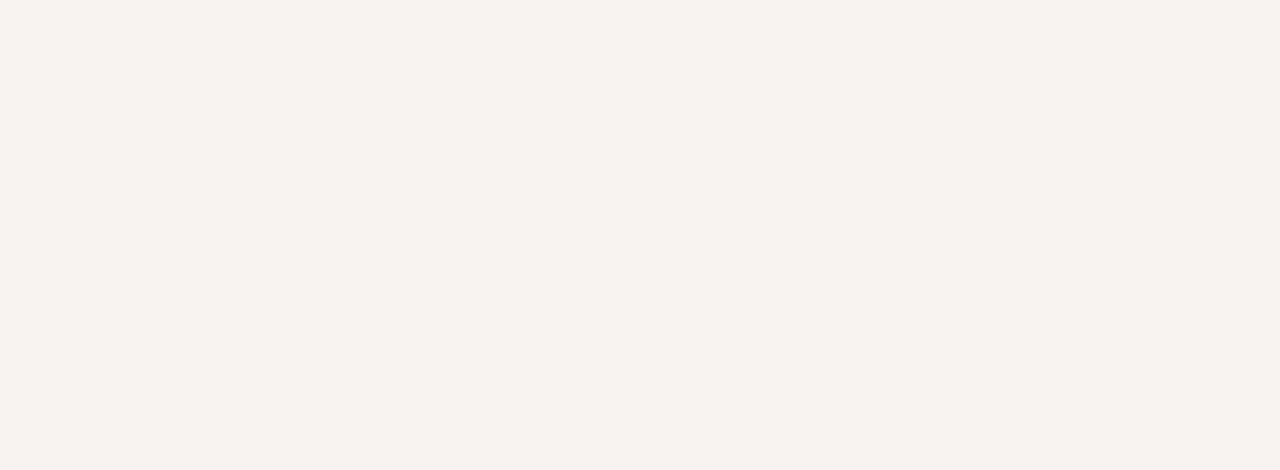
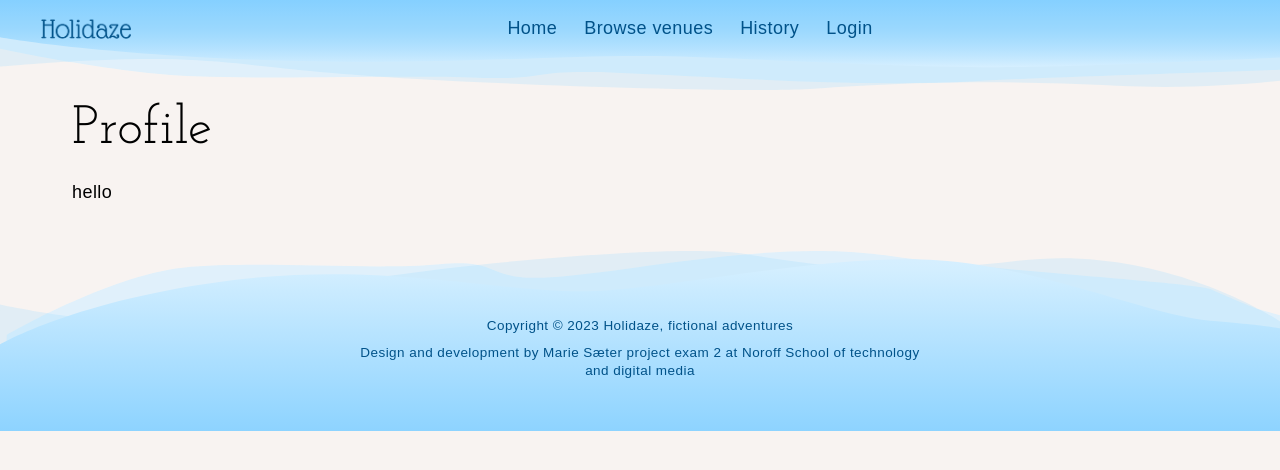
Before and after one commit to mariesaeter/Noroff-project-exam-2, a React (Vite) app: page /profile/1 in a window 1280 px wide. Before the commit this address had no page. Shown: the top 470 px of the page. Built offline with nearby package versions, Linux system fonts and the light colour scheme; no server answers; a web font is replaced by a local one.

Commit message:
Fetching profile, all state constants is undefined in <Profile /> component

```diff
--- a/src/App.jsx
+++ b/src/App.jsx
@@ -24,7 +24,7 @@ export default function App() {
           <Route path="history" element={<History />} />
           <Route path="login" element={<Login />} />
           <Route path="register" element={<Register />} />
-          <Route path="profile" element={<Profile />} />
+          <Route path="profile/:name" element={<Profile />} />
           <Route path="my-bookings" element={<MyBookings />} />
           <Route path="manage-venues" element={<ManageVenues />} />
           <Route path="create-venue" element={<CreateVenue />} />
--- a/src/components/navlinks/NavCustomer.jsx
+++ b/src/components/navlinks/NavCustomer.jsx
@@ -1,13 +1,16 @@
 import { MainNavLinks } from "./MainNavLinks";
 import { LogOutLink, StyledLink } from "../styled-components/NavLink";
 import { handleLogOut } from "../../authentication/logOutUser";
+import { loadLocal } from "../../utils/localStorage";
 
 export function NavCustomer() {
+  const profile = loadLocal("profile");
+
   return (
     <>
       <MainNavLinks />
       <li>
-        <StyledLink location="profile">Profile</StyledLink>
+        <StyledLink location={`profile/${profile.name}`}>Profile</StyledLink>
       </li>
       <li>
         <StyledLink location="my-bookings">My bookings</StyledLink>
--- a/src/components/navlinks/NavManager.jsx
+++ b/src/components/navlinks/NavManager.jsx
@@ -1,6 +1,7 @@
 import { MainNavLinks } from "./MainNavLinks";
 import { LogOutLink, StyledLink } from "../styled-components/NavLink";
 import { handleLogOut } from "../../authentication/logOutUser";
+import { loadLocal } from "../../utils/localStorage";
 
 // const handleLogOut = () => {
 //   console.log("hello");
@@ -12,11 +13,12 @@ export function NavManager() {
   // function handleLogOut() {
   //   console.log("hello");
   // }
+  const profile = loadLocal("profile");
   return (
     <>
       <MainNavLinks />
       <li>
-        <StyledLink location="profile">Profile</StyledLink>
+        <StyledLink location={`profile/${profile.name}`}>Profile</StyledLink>
       </li>
       <li>
         <StyledLink location="manage-venues">Manage venues</StyledLink>
--- a/src/hooks/api/useGetProfile.jsx
+++ b/src/hooks/api/useGetProfile.jsx
@@ -1,9 +1,8 @@
 import { useEffect, useState } from "react";
-import { URL_PROFILE } from "../../constants/url";
 import { fetchToken } from "../../utils/fetchToken";
 
-export const useGetProfile = async (name) => {
-  const [userProfile, setUserProfile] = useState([]);
+export const useGetProfile = async (url) => {
+  const [userProfile, setUserProfile] = useState({});
   const [isLoading, setIsLoading] = useState(false);
   const [isError, setIsError] = useState(false);
   useEffect(() => {
@@ -11,7 +10,7 @@ export const useGetProfile = async (name) => {
       try {
         setIsLoading(true);
         setIsError(false);
-        const response = await fetchToken(`${URL_PROFILE}/${name}`);
+        const response = await fetchToken(url);
         const json = await response.json();
         setUserProfile(json);
       } catch (error) {
@@ -21,8 +20,9 @@ export const useGetProfile = async (name) => {
         setIsLoading(false);
       }
     }
-    getProfile(name);
-  }, [name]);
+    getProfile(url);
+  }, [url]);
 
+  console.log(userProfile);
   return { userProfile, isLoading, isError };
 };
--- a/src/pages/Profile.jsx
+++ b/src/pages/Profile.jsx
@@ -1,12 +1,19 @@
+import { useParams } from "react-router-dom";
 import { NavBgGradient } from "../components/styled-components/Navbg";
 import { useGetProfile } from "../hooks/api/useGetProfile";
-// import { AuthContext } from "../context/AuthContext";
-import { loadLocal } from "../utils/localStorage";
+import { URL_PROFILE } from "../constants/url";
+// // import { AuthContext } from "../context/AuthContext";
+// import { loadLocal } from "../utils/localStorage";
 
 export const Profile = () => {
-  const profileUser = loadLocal("profile");
-  const { userProfile, isLoading, isError } = useGetProfile(profileUser.name);
+  let params = useParams();
 
+  // const profileUser = loadLocal("profile");
+  const { userProfile, isLoading, isError } = useGetProfile(
+    `${URL_PROFILE}/${params.name}`
+  );
+
+  console.log(userProfile);
   if (isLoading) {
     return <div>Is loading</div>;
   }
@@ -19,7 +26,8 @@ export const Profile = () => {
       <NavBgGradient />
       <div className="mx-5 my-5 md:my-10 md:mx-16">
         <h1 className="mb-5">Profile</h1>
-        <img src={userProfile.avatar} alt={`${userProfile.name} avatar`} />
+        <div>hello</div>
+        {/* <img src={userProfile.avatar} alt={`${userProfile.name} avatar`} /> */}
       </div>
     </>
   );
```
